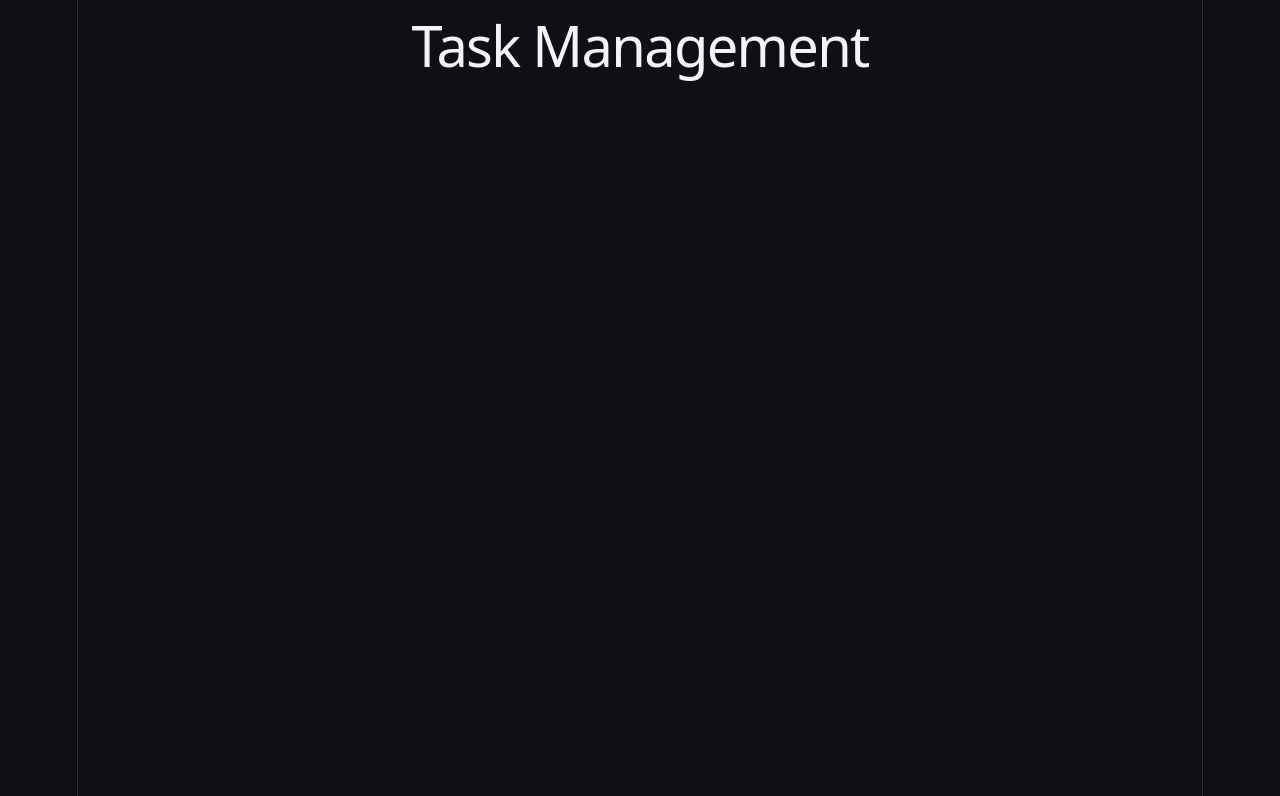
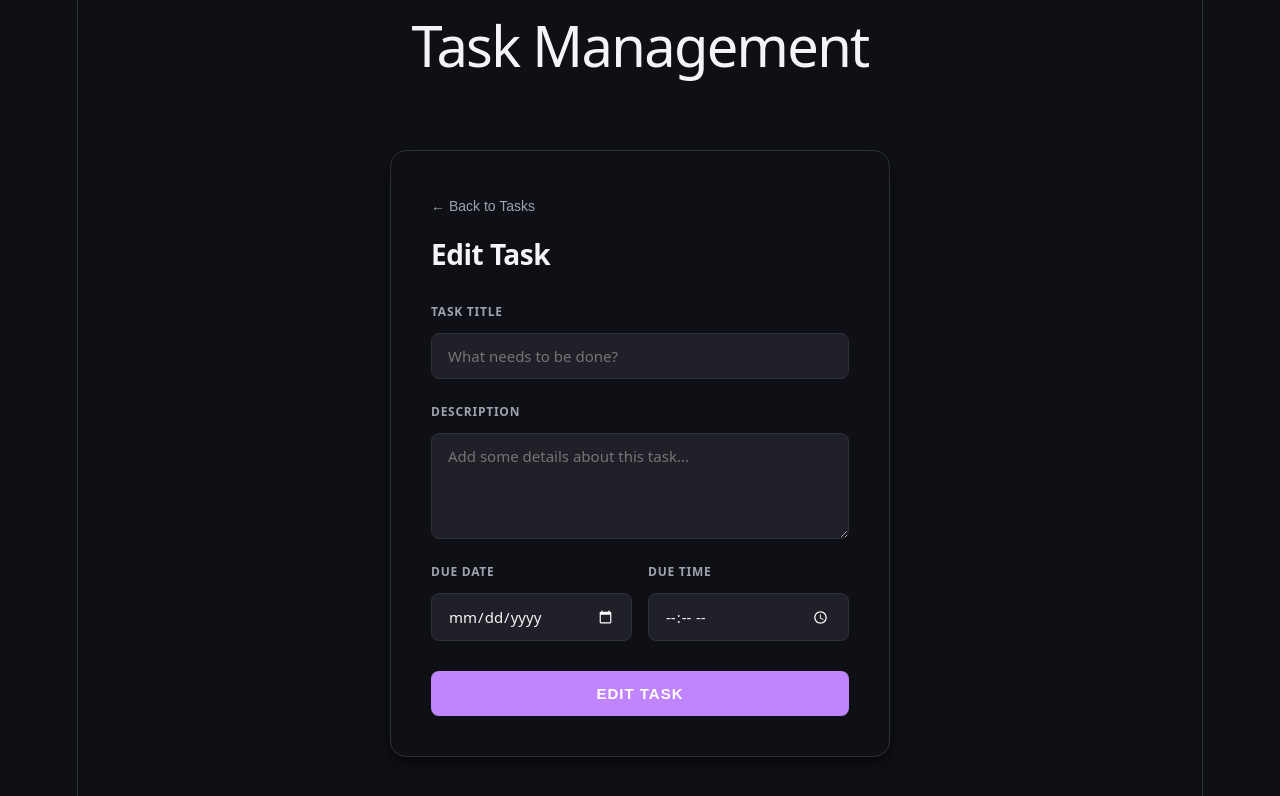
Before and after one commit to sekhtajulislam/Task-Management, a React (Vite) app: page /edit-task in a window 1280 px wide. Before the commit this address had no page. Shown: the top 796 px of the page. Built offline with nearby package versions, Linux system fonts and the light colour scheme; the HTML template or start-up script is replaced by a standard one.

Commit message:
Added the Edit Button

```diff
--- a/src/App.css
+++ b/src/App.css
@@ -361,7 +361,7 @@ button:active {
   display: grid;
   grid-template-columns: repeat(auto-fill, minmax(320px, 1fr));
   gap: 24px;
-  padding: 20px 0;
+  padding: 20px 10px;
   width: 100%;
 }
 
--- a/src/App.jsx
+++ b/src/App.jsx
@@ -4,12 +4,19 @@ import AddTask from "./components/addtask"
 import TaskForm from "./pages/taskform";
 import {Routes,Route} from "react-router-dom";
 import Card from "./components/card"
+import EditTask from "./pages/edit-task";
 
 function App() {
 
   const [task,setTask]=React.useState([])
   function addtask(title,description,dueDate,dueTime){
     setTask([...task,{id: Date.now(), title,description,dueDate,dueTime,completed:false}])
+  }
+  function editTask(title,description,dueDate,dueTime,id){
+    const updatedTasks = task.map(item =>
+      item.id === id ? { ...item, title,description,dueDate,dueTime } : item
+    )
+    setTask(updatedTasks)
   }
   function toggleComplete(id){
     const updatedTasks = task.map(item =>
@@ -44,6 +51,7 @@ function App() {
         </div>
         </>} />
         <Route path="/add-task" element={<TaskForm addtask={addtask} />} />
+        <Route path="/edit-task" element={<EditTask editTask={editTask} />} />
       </Routes>
     </div>
   )
--- a/src/components/card.jsx
+++ b/src/components/card.jsx
@@ -1,9 +1,12 @@
 import React from "react"
 import "../App.css"
+import { useNavigate } from "react-router-dom"
 function Card(props){
+    const navigate = useNavigate();
     function deleteCard(){
         props.deleteTask(props.id)
     }
+
     return(
         <div className={`card ${props.completed ? "inactive": ""}`}>
             <h3>{props.title}</h3>
@@ -23,7 +26,22 @@ function Card(props){
             </div>
 
             <div className="card-actions">
-                <button className="btn btn-edit">Edit</button>
+                <button
+                    className="btn btn-edit"
+                    onClick={() => navigate("/edit-task", {
+                        state: {
+                            task: {
+                                id: props.id,
+                                title: props.title,
+                                description: props.description,
+                                dueDate: props.dueDate,
+                                dueTime: props.dueTime
+                            }
+                        }
+                    })}
+                >
+                    Edit
+                </button>
                 <button className="btn btn-delete" onClick={deleteCard}>Delete</button>
                 <button className="btn btn-complete" onClick={props.onToggleComplete}>
                     {props.completed ? "Undo" : "Complete"}
--- /dev/null
+++ b/src/pages/edit-task.jsx
@@ -0,0 +1,116 @@
+import { useState } from "react";
+import { useNavigate, useLocation } from "react-router-dom";
+
+function EditTask(props) {
+    const navigate = useNavigate();
+    const location = useLocation();
+    const taskToEdit = location.state?.task || {};
+
+    const [title, setTitle] = useState(taskToEdit.title || "");
+    const [description, setDescription] = useState(taskToEdit.description || "");
+    const [dueDate, setDueDate] = useState(taskToEdit.dueDate || "");
+    const [dueTime, setDueTime] = useState(taskToEdit.dueTime || "");
+
+    const handleSubmit = (e) => {
+        e.preventDefault();
+
+        props.editTask(
+            title,
+            description,
+            dueDate,
+            dueTime,
+            taskToEdit.id
+        );
+
+        navigate("/");
+    };
+
+    return (
+        <div className="taskform-container">
+            <div className="taskform-card">
+
+                <button
+                    type="button"
+                    className="back-btn"
+                    onClick={() => navigate("/")}
+                >
+                    ← Back to Tasks
+                </button>
+
+                <h2>Edit Task</h2>
+
+                <form onSubmit={handleSubmit} className="modern-form">
+
+                    <div className="form-group">
+                        <label htmlFor="title">Task Title</label>
+
+                        <input
+                            id="title"
+                            type="text"
+                            placeholder="What needs to be done?"
+                            value={title}
+                            onChange={(e) => setTitle(e.target.value)}
+                            required
+                        />
+                    </div>
+
+                    <div className="form-group">
+                        <label htmlFor="description">
+                            Description
+                        </label>
+
+                        <textarea
+                            id="description"
+                            placeholder="Add some details about this task..."
+                            value={description}
+                            onChange={(e) => setDescription(e.target.value)}
+                            rows="4"
+                        />
+                    </div>
+
+                    <div className="form-row">
+
+                        <div className="form-group">
+                            <label htmlFor="dueDate">
+                                Due Date
+                            </label>
+
+                            <input
+                                id="dueDate"
+                                type="date"
+                                value={dueDate}
+                                onChange={(e) => setDueDate(e.target.value)}
+                                required
+                            />
+                        </div>
+
+                        <div className="form-group">
+                            <label htmlFor="dueTime">
+                                Due Time
+                            </label>
+
+                            <input
+                                id="dueTime"
+                                type="time"
+                                value={dueTime}
+                                onChange={(e) => setDueTime(e.target.value)}
+                                required
+                            />
+                        </div>
+
+                    </div>
+
+                    <button
+                        type="submit"
+                        className="submit-btn"
+                    >
+                        Edit Task
+                    </button>
+
+                </form>
+            </div>
+        </div>
+    );
+}
+
+export default EditTask;
```
